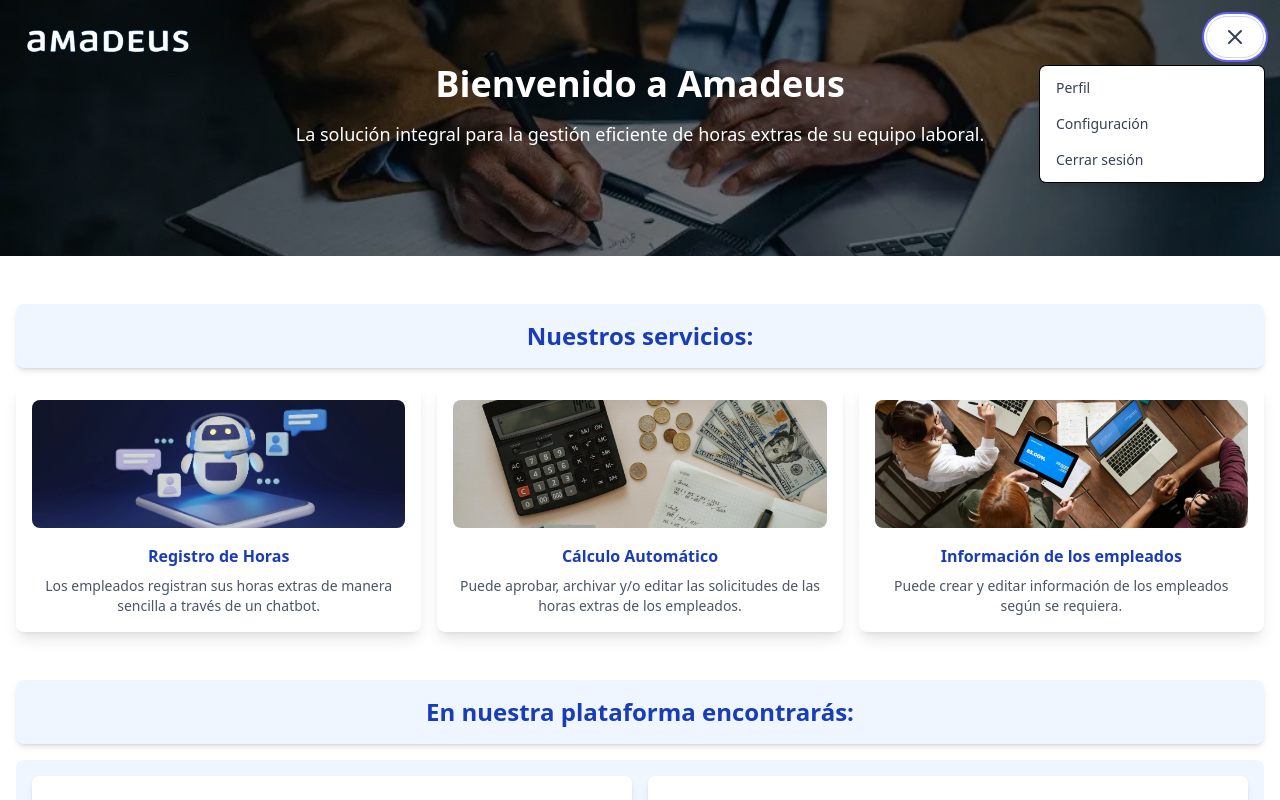
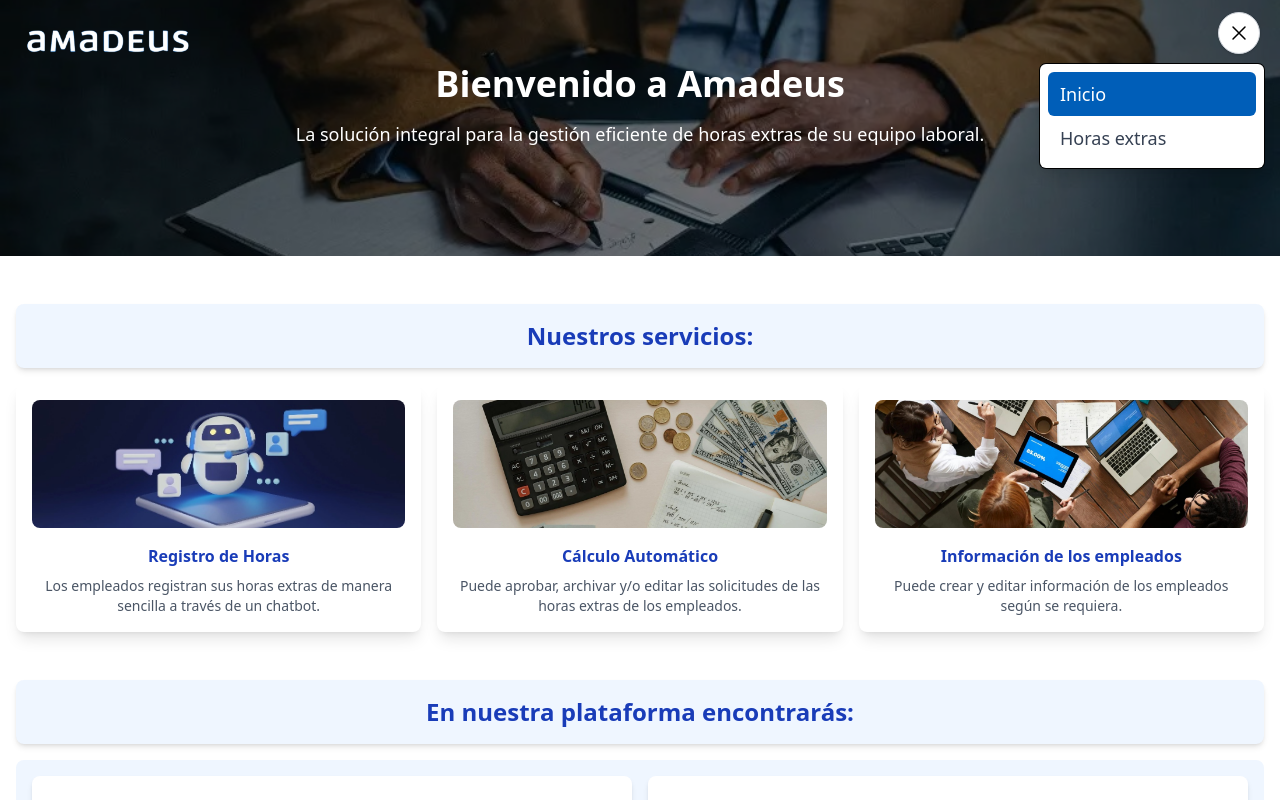
Before and after one commit to Honne15/Extra_hours, a React (Vite) app: page /dashboard in a window 1280 px wide. Both pictures are taken after a click on the button 1235 px from the left and 37 px from the top of the page. Shown: the top 800 px of the page. Built offline with nearby package versions, Linux system fonts and the light colour scheme.

Commit message:
Agrego unificacion de diseño

```diff
--- a/src/components/Header.jsx
+++ b/src/components/Header.jsx
@@ -1,8 +1,6 @@
 import { useState } from "react";
 import {
   Disclosure,
-  DisclosureButton,
-  DisclosurePanel,
 } from "@headlessui/react";
 import { Bars3Icon, XMarkIcon } from "@heroicons/react/24/outline";
 import { NavLink } from "react-router-dom";
--- a/src/pages/Dashboard.jsx
+++ b/src/pages/Dashboard.jsx
@@ -1,65 +1,93 @@
-import Header from "../components/Header";
 import { useState } from "react";
-import { Menu, X } from "lucide-react"; // Importamos los íconos desde lucide-react
+import { Bars3Icon, XMarkIcon } from "@heroicons/react/24/outline";
+import { NavLink } from "react-router-dom";
+
+const navigation = [
+  { name: "Inicio", href: "/dashboard" },
+  { name: "Horas extras", href: "/extrahours" },
+];
+
+function classNames(...classes) {
+  return classes.filter(Boolean).join(" ");
+}
 
 const Dashboard = () => {
-  const [isDropdownOpen, setIsDropdownOpen] = useState(false);
+  const [isOpen, setIsOpen] = useState(false);
 
-  const toggleDropdown = () => {
-    setIsDropdownOpen(!isDropdownOpen);
+  const toggleMenu = () => {
+    setIsOpen(!isOpen);
   };
 
   return (
     <>
       <div className="min-h-full">
-
         <main className="p-0">
           {/* Sección con Imagen de Fondo */}
-          <div className="relative bg-cover bg-center h-64" style={{ backgroundImage: 'url(/fondo-header.jpg)' }}>
+          <div
+            className="relative bg-cover bg-center h-64"
+            style={{ backgroundImage: "url(/fondo-header.jpg)" }}
+          >
             <div className="absolute inset-0 bg-black opacity-50"></div>
 
             {/* Logo en la esquina superior izquierda */}
             <div className="absolute top-4 left-4 z-20">
-              <img src="/logo-amadeus.png" alt="Logo Amadeus" className="h-12" />
+              <img
+                src="/logo-amadeus.png"
+                alt="Logo Amadeus"
+                className="h-12"
+              />
             </div>
 
-            {/* Menú hamburguesa en la esquina superior derecha */}
-            <div className="absolute top-4 right-4 z-20">
+            {/* Menú desplegable */}
+            <div className="absolute top-3 right-5 z-20">
               <button
-                onClick={toggleDropdown}
-                className="inline-flex justify-center rounded-full border border-gray-300 shadow-sm px-4 py-2 bg-white text-sm font-medium text-gray-700 hover:bg-gray-50 focus:outline-none focus:ring-2 focus:ring-offset-2 focus:ring-indigo-500"
+                onClick={toggleMenu}
+                className="rounded-full border border-gray-300 shadow-sm p-2 bg-white text-black hover:bg-gray-50"
               >
-                {/* Icono del menú hamburguesa o X dependiendo del estado del menú */}
-                {isDropdownOpen ? (
-                  <X className="h-6 w-6" /> // Icono X cuando el menú está abierto
+                {isOpen ? (
+                  <XMarkIcon className="h-6 w-6" />
                 ) : (
-                  <Menu className="h-6 w-6" /> // Icono del menú hamburguesa cuando está cerrado
+                  <Bars3Icon className="h-7 w-7" />
                 )}
               </button>
+            </div>
 
-              {isDropdownOpen && (
-                <div className="origin-top-right absolute right-0 mt-2 w-56 rounded-md shadow-lg bg-white ring-1 ring-black ring-opacity-5">
-                  <div className="py-1" role="menu" aria-orientation="vertical" aria-labelledby="options-menu">
-                    <a href="#" className="block px-4 py-2 text-sm text-gray-700 hover:bg-gray-100">Perfil</a>
-                    <a href="#" className="block px-4 py-2 text-sm text-gray-700 hover:bg-gray-100">Configuración</a>
-                    <a href="#" className="block px-4 py-2 text-sm text-gray-700 hover:bg-gray-100">Cerrar sesión</a>
-                  </div>
-                </div>
-              )}
-            </div>
+            {isOpen && (
+              <div className="absolute top-16 right-4 w-56 rounded-md shadow-lg bg-white ring-1 ring-black ring-opacity-5 p-2">
+                {navigation.map((item) => (
+                  <NavLink
+                    key={item.name}
+                    to={item.href}
+                    className={({ isActive }) =>
+                      classNames(
+                        isActive
+                          ? "bg-[#005eb8] text-white"
+                          : "hover:bg-blue-200",
+                        "block rounded-md px-3 py-2 text-lg font-medium text-gray-700"
+                      )
+                    }
+                  >
+                    {item.name}
+                  </NavLink>
+                ))}
+              </div>
+            )}
 
             {/* Texto central sobre la imagen de fondo */}
             <div className="relative z-10 text-center text-white px-4 pt-16">
               <h1 className="text-4xl font-bold mb-4">Bienvenido a Amadeus</h1>
               <p className="text-lg">
-                La solución integral para la gestión eficiente de horas extras de su equipo laboral.
+                La solución integral para la gestión eficiente de horas extras
+                de su equipo laboral.
               </p>
             </div>
           </div>
 
           {/* Sección de Servicios */}
           <div className="container mx-auto px-4 mt-12">
-            <h2 className="text-center text-2xl font-bold mb-4 text-blue-800 bg-blue-50 p-4 rounded-lg shadow-md">Nuestros servicios:</h2>
+            <h2 className="text-center text-2xl font-bold mb-4 text-blue-800 bg-blue-50 p-4 rounded-lg shadow-md">
+              Nuestros servicios:
+            </h2>
             <div className="grid grid-cols-3 gap-4">
               {/* Servicio 1: Registro de Horas */}
               <div className="bg-white rounded-lg shadow-lg p-4 text-center transform hover:scale-105 transition-transform duration-300">
@@ -70,9 +98,12 @@ const Dashboard = () => {
                     className="w-full h-32 object-cover"
                   />
                 </div>
-                <h3 className="font-bold mb-2 text-blue-800">Registro de Horas</h3>
+                <h3 className="font-bold mb-2 text-blue-800">
+                  Registro de Horas
+                </h3>
                 <p className="text-gray-600 text-sm">
-                  Los empleados registran sus horas extras de manera sencilla a través de un chatbot.
+                  Los empleados registran sus horas extras de manera sencilla a
+                  través de un chatbot.
                 </p>
               </div>
 
@@ -85,9 +116,12 @@ const Dashboard = () => {
                     className="w-full h-32 object-cover"
                   />
                 </div>
-                <h3 className="font-bold mb-2 text-blue-800">Cálculo Automático</h3>
+                <h3 className="font-bold mb-2 text-blue-800">
+                  Cálculo Automático
+                </h3>
                 <p className="text-gray-600 text-sm">
-                  Puede aprobar, archivar y/o editar las solicitudes de las horas extras de los empleados.
+                  Puede aprobar, archivar y/o editar las solicitudes de las
+                  horas extras de los empleados.
                 </p>
               </div>
 
@@ -100,9 +134,12 @@ const Dashboard = () => {
                     className="w-full h-32 object-cover"
                   />
                 </div>
-                <h3 className="font-bold mb-2 text-blue-800">Información de los empleados</h3>
+                <h3 className="font-bold mb-2 text-blue-800">
+                  Información de los empleados
+                </h3>
                 <p className="text-gray-600 text-sm">
-                  Puede crear y editar información de los empleados según se requiera.
+                  Puede crear y editar información de los empleados según se
+                  requiera.
                 </p>
               </div>
             </div>
@@ -110,21 +147,31 @@ const Dashboard = () => {
 
           {/* Sección de Características de la Plataforma */}
           <div className="container mx-auto px-4 mt-12">
-            <h2 className="text-center text-2xl font-bold mb-4 text-blue-800 bg-blue-50 p-4 rounded-lg shadow-md">En nuestra plataforma encontrarás:</h2>
+            <h2 className="text-center text-2xl font-bold mb-4 text-blue-800 bg-blue-50 p-4 rounded-lg shadow-md">
+              En nuestra plataforma encontrarás:
+            </h2>
             <div className="grid grid-cols-2 gap-4 bg-blue-50 p-4 rounded-lg">
               {/* Eficiencia */}
               <div className="bg-white rounded-lg p-6 shadow-md hover:shadow-lg transition-shadow duration-300">
-                <h3 className="text-xl font-bold mb-4 text-blue-800">Eficiencia</h3>
+                <h3 className="text-xl font-bold mb-4 text-blue-800">
+                  Eficiencia
+                </h3>
                 <p className="text-gray-600">
-                  Nuestra plataforma está diseñada para maximizar la eficiencia en la gestión de horas extras, ahorrando tiempo y reduciendo costos operativos.
+                  Nuestra plataforma está diseñada para maximizar la eficiencia
+                  en la gestión de horas extras, ahorrando tiempo y reduciendo
+                  costos operativos.
                 </p>
               </div>
 
               {/* Transparencia */}
               <div className="bg-white rounded-lg p-6 shadow-md hover:shadow-lg transition-shadow duration-300">
-                <h3 className="text-xl font-bold mb-4 text-blue-800">Transparencia</h3>
+                <h3 className="text-xl font-bold mb-4 text-blue-800">
+                  Transparencia
+                </h3>
                 <p className="text-gray-600">
-                  Ofrecemos un sistema claro y transparente que permite a sus empleados y a la gerencia conocer en todo momento el estado de las horas.
+                  Ofrecemos un sistema claro y transparente que permite a sus
+                  empleados y a la gerencia conocer en todo momento el estado de
+                  las horas.
                 </p>
               </div>
             </div>
```
